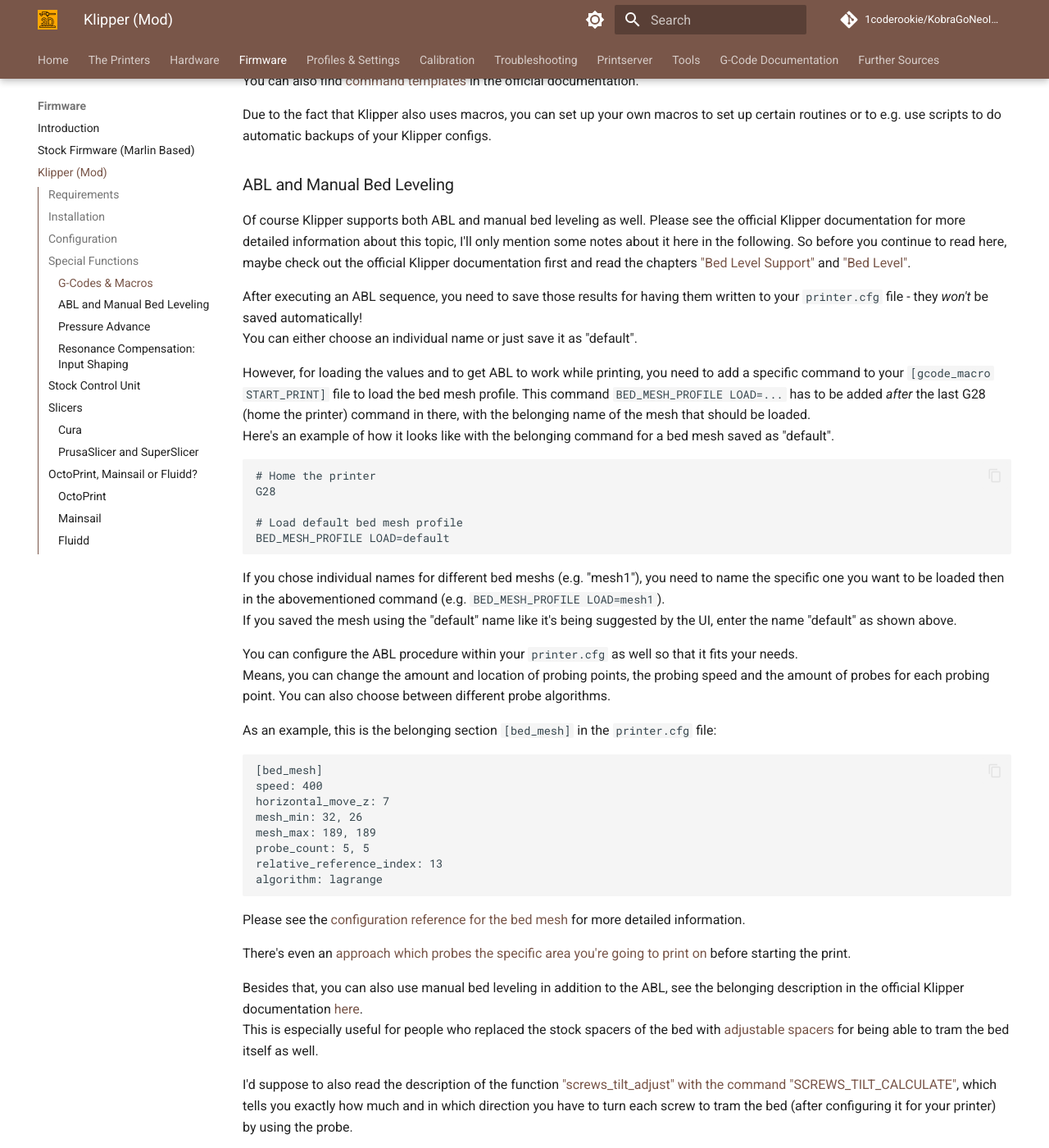
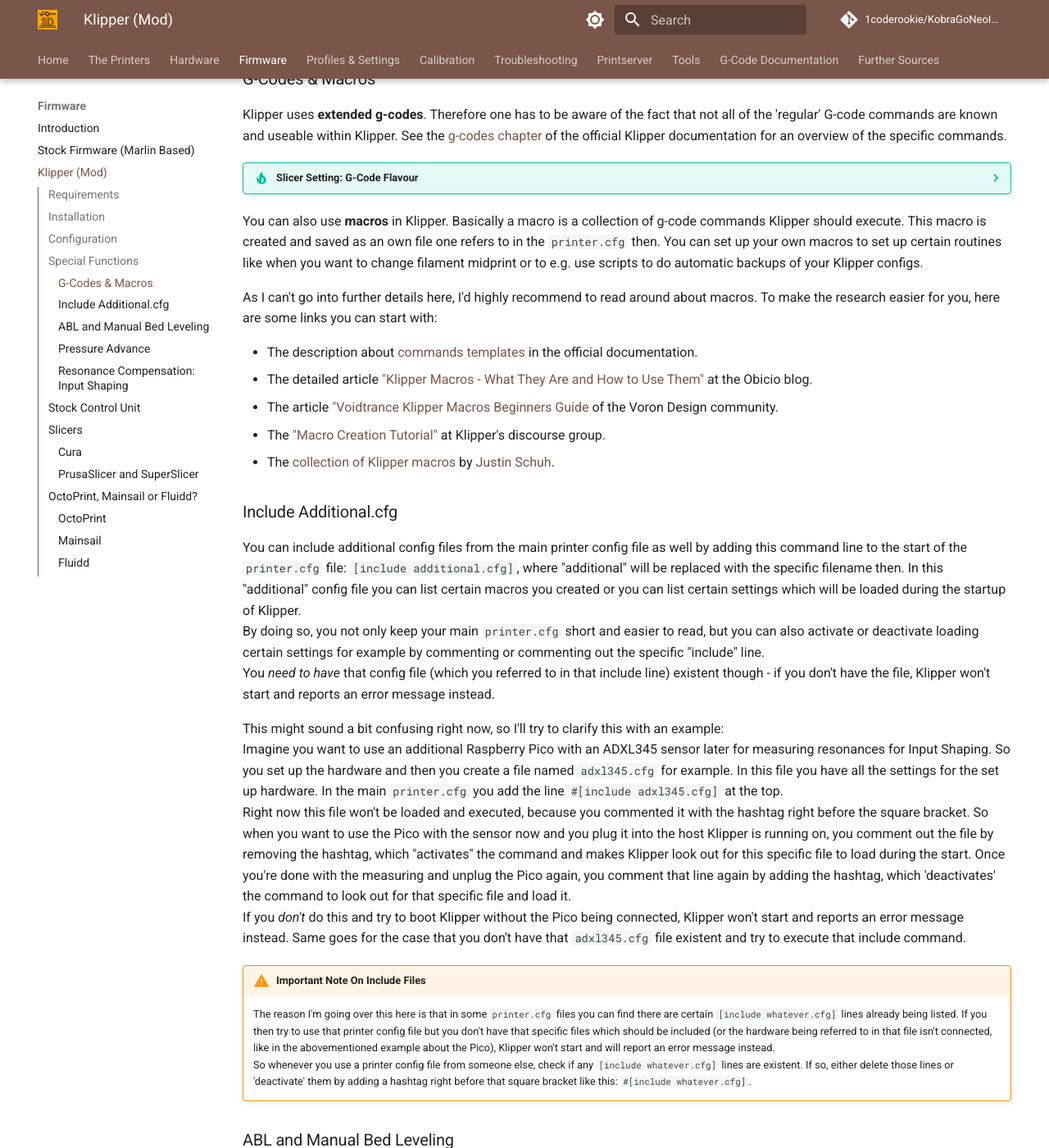
Before and after one commit to 1coderookie/KobraGoNeoInsights, an MkDocs documentation site: the page built from docs/firmware/fw_klipper.md, in a window 1280 px wide and 1400 px high, scrolled down 2962 px. Shown: the whole window at 82% size. Built offline with MkDocs 1.6.1 and Material for MkDocs 9.7.7, drawn with Linux system fonts in a browser that asks for light colours; comment, search, counter and statistics services are not loaded; some of the changed text lies outside the part shown.

Commit message:
Update fw_klipper.md

```diff
--- a/docs/firmware/fw_klipper.md
+++ b/docs/firmware/fw_klipper.md
@@ -74,11 +74,13 @@
 Besides the `firmware.bin` of Klipper (aka `klipper.bin`) you also need a file named `printer.cfg` which contains the specific settings for your model. Please refer to the official Klipper documentation about [configuring Klipper](https://www.klipper3d.org/Installation.html#configuring-klipper).
 
 You can find preconfigured `printer.cfg` files for both the **Go** and the **Neo** in the belonging repository I set up for this: [Klipper4KobraGoNeo](https://github.com/1coderookie/Klipper4KobraGoNeo).
-For the **Go** you also find a preconfigured file named `printer-anycubic-kobra-go-2022.cfg` within the Klipper repository [here](https://github.com/Klipper3d/klipper/blob/master/config/printer-anycubic-kobra-go-2022.cfg).
+For the **Go** you also find a preconfigured file named [`printer-anycubic-kobra-go-2022.cfg`](https://github.com/Klipper3d/klipper/blob/master/config/printer-anycubic-kobra-go-2022.cfg) within the official Klipper repository.
 
 Before you can start with the beforementioned tests to see if anything works correctly, you should check and adjust the settings in the file `printer.cfg` if necessary. *Don't start to print right away!*
 
 I won't mention and explain all the settings here as you can just use the official documentation of Klipper to see what each setting means.
+
+However, there is one thing I'd like to point out right now as it's causing trouble if one doesn't check on that: the lines `include specific_filename_here.cfg` in some of the example `printer.cfg` files that are available. I'll go into detail about that in the section ["include additional.cfg"](#include-additional-cfg), so please make sure to read that section as well.
 
 
 !!! warning "Adjust The `cycle_time` For The Fans"
@@ -101,10 +103,38 @@
 In the following I'll list some of the special functions which make Klipper so interesting and outstanding compared to the stock firmware, besides the fact that you can adjust the firmware settings to your own needs.
 
 ### G-Codes & Macros
-Klipper uses extended g-codes and macros, so not all of the 'regular' G-code commands are known and useable within Klipper. See the [g-codes chapter](https://www.klipper3d.org/G-Codes.html) of the official Klipper documentation for an overview of the specific commands.
-You can also find [command templates](https://www.klipper3d.org/Command_Templates.html) in the official documentation.
+Klipper uses **extended g-codes**. Therefore one has to be aware of the fact that not all of the 'regular' G-code commands are known and useable within Klipper. See the [g-codes chapter](https://www.klipper3d.org/G-Codes.html) of the official Klipper documentation for an overview of the specific commands.
 
-Due to the fact that Klipper also uses macros, you can set up your own macros to set up certain routines or to e.g. use scripts to do automatic backups of your Klipper configs.
+??? tip "Slicer Setting: G-Code Flavour"
+
+    Look out for a setting in your slicer called something like "G-Code Flavour". If it's available, set the flavour to "Klipper".
+
+You can also use **macros** in Klipper. Basically a macro is a collection of g-code commands Klipper should execute. This macro is created and saved as an own file one refers to in the `printer.cfg` then. You can set up your own macros to set up certain routines like when you want to change filament midprint or to e.g. use scripts to do automatic backups of your Klipper configs.
+
+As I can't go into further details here, I'd highly recommend to read around about macros. To make the research easier for you, here are some links you can start with:
+
+- The description about [commands templates](https://www.klipper3d.org/Command_Templates.html) in the official documentation.
+- The detailed article ["Klipper Macros - What They Are and How to Use Them"](https://www.obico.io/blog/klipper-macros/#what-are-klipper-macros) at the Obicio blog.
+- The article ["Voidtrance Klipper Macros Beginners Guide](https://docs.vorondesign.com/community/howto/voidtrance/Klipper_Macros_Beginners_Guide.html) of the Voron Design community.
+- The ["Macro Creation Tutorial"](https://klipper.discourse.group/t/macro-creation-tutorial/30) at Klipper's discourse group.
+- The [collection of Klipper macros](https://github.com/jschuh/klipper-macros) by [Justin Schuh](https://github.com/jschuh).
+
+### Include Additional.cfg
+You can include additional config files from the main printer config file as well by adding this command line to the start of the `printer.cfg` file: `[include additional.cfg]`, where "additional" will be replaced with the specific filename then. In this "additional" config file you can list certain macros you created or you can list certain settings which will be loaded during the startup of Klipper.
+By doing so, you not only keep your main `printer.cfg` short and easier to read, but you can also activate or deactivate loading certain settings for example by commenting or commenting out the specific "include" line.
+You *need to have* that config file (which you referred to in that include line) existent though - if you don't have the file, Klipper won't start and reports an error message instead.
+
+This might sound a bit confusing right now, so I'll try to clarify this with an example:
+Imagine you want to use an additional Raspberry Pico with an ADXL345 sensor later for measuring resonances for Input Shaping. So you set up the hardware and then you create a file named `adxl345.cfg` for example. In this file you have all the settings for the set up hardware. In the main `printer.cfg` you add the line `#[include adxl345.cfg]` at the top.
+Right now this file won't be loaded and executed, because you commented it with the hashtag right before the square bracket. So when you want to use the Pico with the sensor now and you plug it into the host Klipper is running on, you comment out the file by removing the hashtag, which "activates" the command and makes Klipper look out for this specific file to load during the start. Once you're done with the measuring and unplug the Pico again, you comment that line again by adding the hashtag, which 'deactivates' the command to look out for that specific file and load it.
+If you *don't* do this and try to boot Klipper without the Pico being connected, Klipper won't start and reports an error message instead. Same goes for the case that you don't have that `adxl345.cfg` file existent and try to execute that include command.
+
+!!! warning "Important Note On Include Files"
+
+    The reason I'm going over this here is that in some `printer.cfg` files you can find there are certain `[include whatever.cfg]` lines already being listed. If you then try to use that printer config file but you don't have that specific files which should be included (or the hardware being referred to in that file isn't connected, like in the abovementioned example about the Pico), Klipper won't start and will report an error message instead.
+    So whenever you use a printer config file from someone else, check if any `[include whatever.cfg]` lines are existent. If so, either delete those lines or 'deactivate' them by adding a hashtag right before that square bracket like this: `#[include whatever.cfg]`.
+
+
 
 ### ABL and Manual Bed Leveling
 Of course Klipper supports both ABL and manual bed leveling as well. Please see the official Klipper documentation for more detailed information about this topic, I'll only mention some notes about it here in the following. So before you continue to read here, maybe check out the official Klipper documentation first and read the chapters ["Bed Level Support"](https://www.klipper3d.org/Config_Reference.html#bed-level-support) and ["Bed Level"](https://www.klipper3d.org/Bed_Level.html).
```
